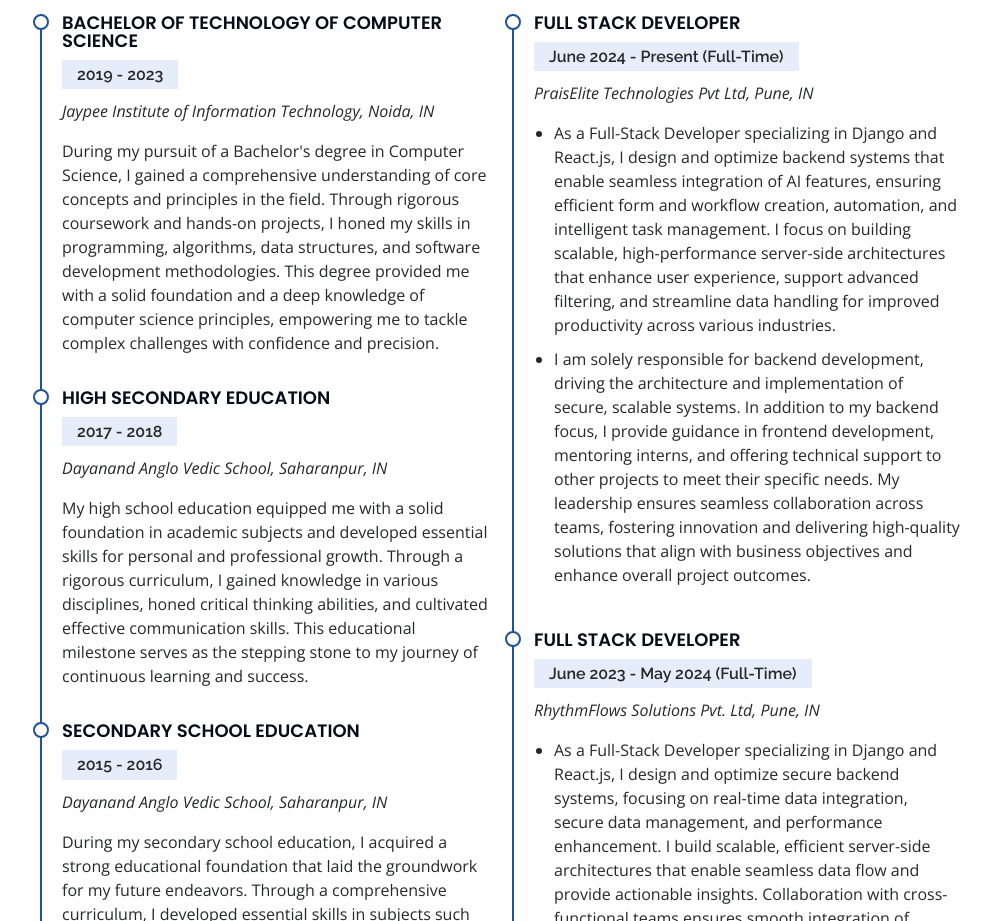
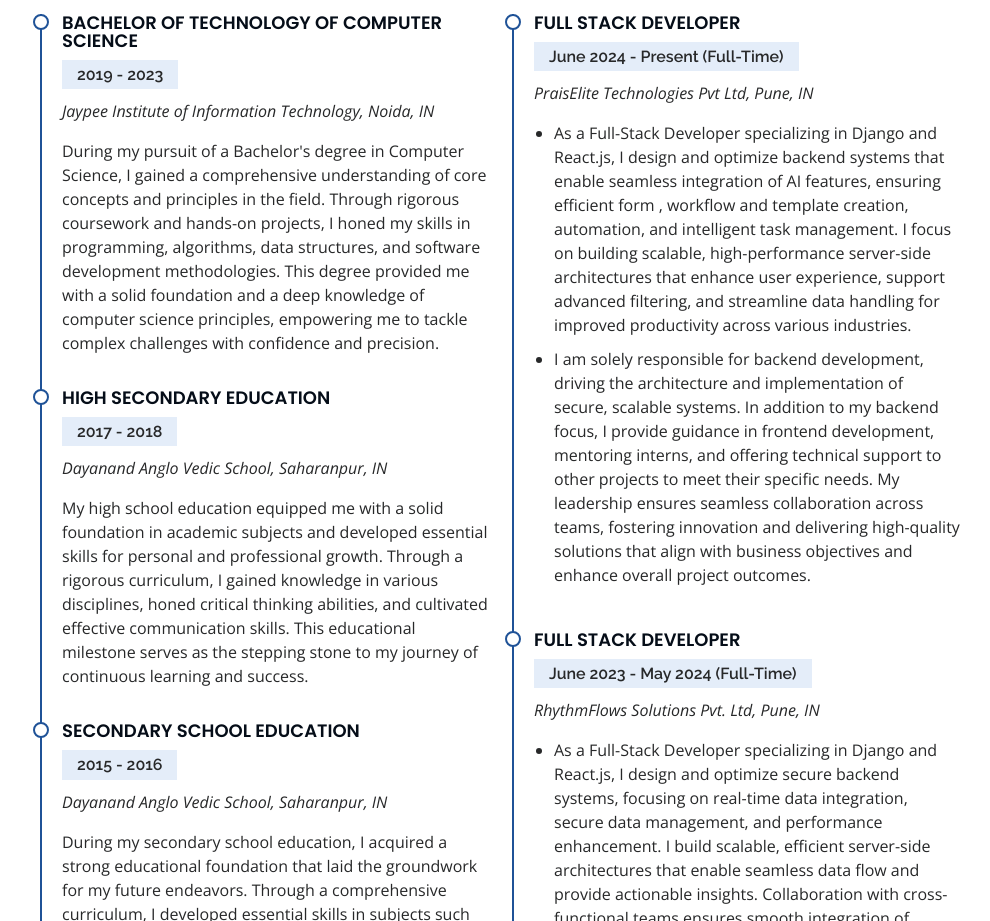
Before and after one commit to BristiJana/myprofile1, a plain HTML site: page index.html in a window 1280 px wide. Shown: the part 3460-4381 px from the top of the page, without its empty margins (290-1280 px from the left). Drawn offline with nearby package versions, Linux system fonts and the light colour scheme.

Commit message:
Update index.html

```diff
--- a/index.html
+++ b/index.html
@@ -605,7 +605,7 @@
                   <li>
                     As a Full-Stack Developer specializing in Django and React.js,
                     I design and optimize backend systems that enable seamless integration
-                    of AI features, ensuring efficient form and workflow creation, automation,
+                    of AI features, ensuring efficient form , workflow and template creation, automation,
                     and intelligent task management. I focus on building scalable, high-performance
                     server-side architectures that enhance user experience, support advanced filtering,
                     and streamline data handling for improved productivity across various industries.
```
